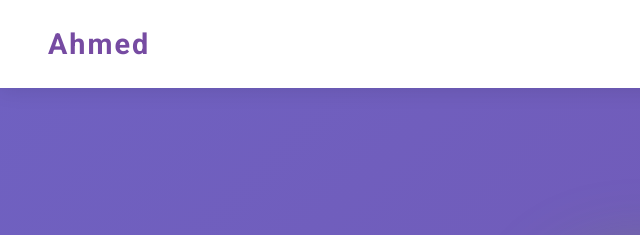
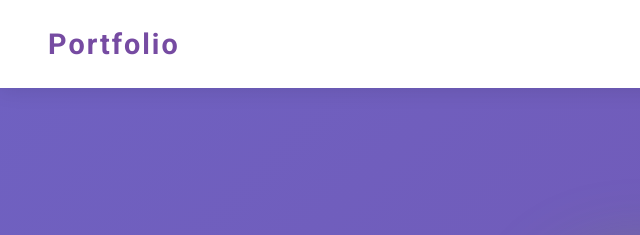
Before and after one commit to mohamedmahroofa/portfolio, a website built with Vite: page index.html in a window 1280 px wide. Shown: the top 235 px of the page, 0-640 px from the left. Built offline with nearby package versions, Linux system fonts and the light colour scheme.

Commit message:
Changed the navbar brand to Portfolio

```diff
--- a/index.html
+++ b/index.html
@@ -25,7 +25,7 @@
     <!-- Navigation -->
     <nav class="navbar navbar-dark navbar-expand-lg sticky-top">
       <div class="container-fluid px-5">
-        <a class="navbar-brand fw-bold" href="#home">Ahmed</a>
+        <a class="navbar-brand fw-bold" href="#home">Portfolio</a>
         <button
           class="navbar-toggler"
           type="button"
```
